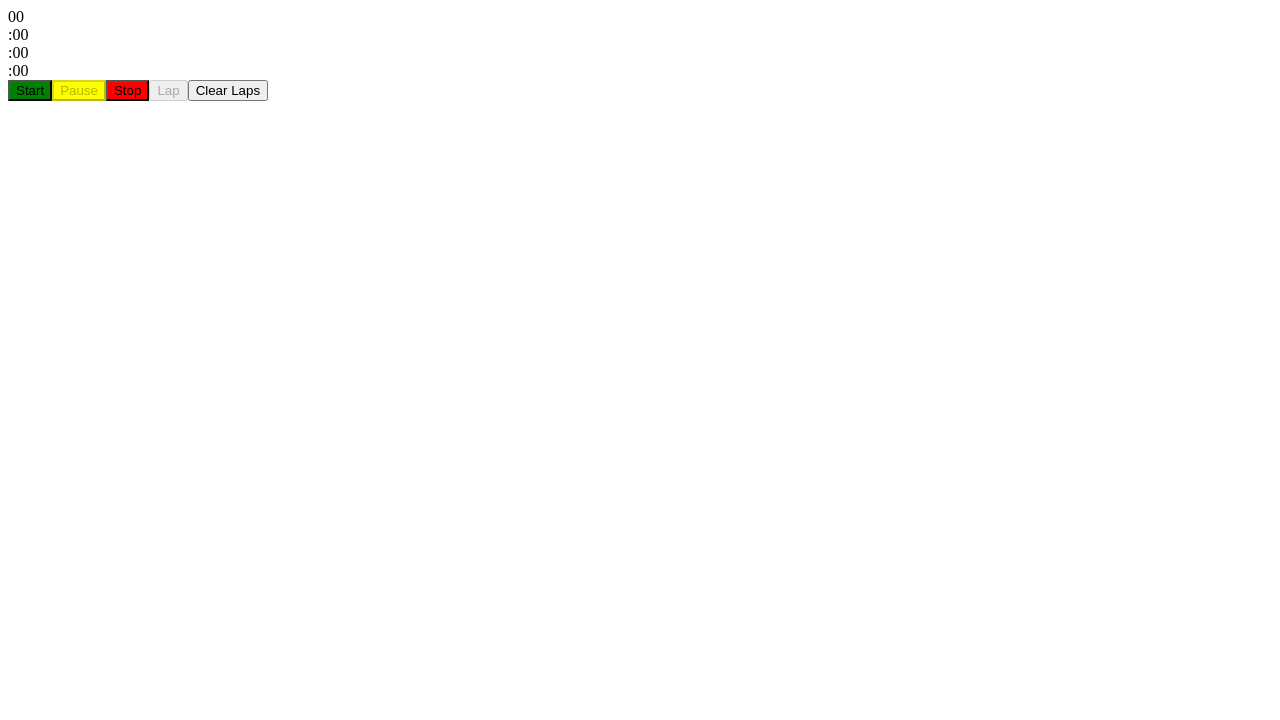
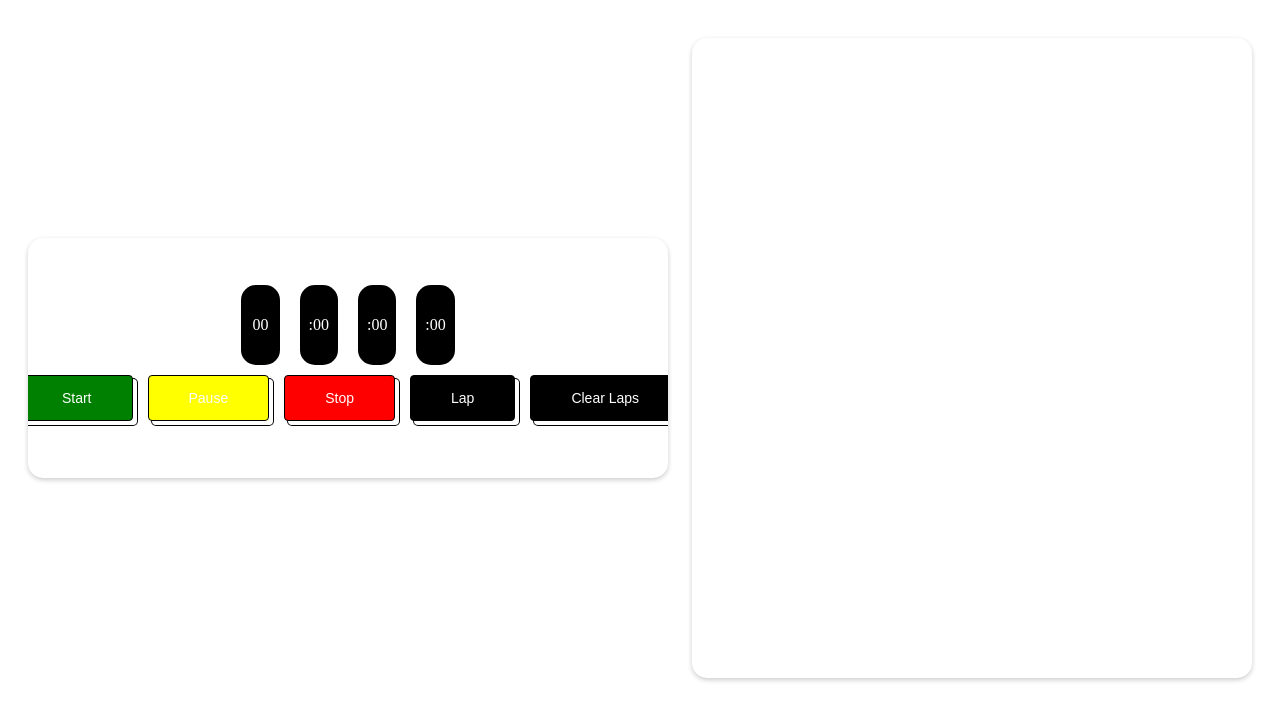
Before and after one commit to Shopify/eng-intern-assessment-react, a React app: page / in a window 1280 px wide. Shown: the top 720 px of the page. Built offline with nearby package versions, Linux system fonts and the light colour scheme.

Commit message:
styling and refactoring functions

```diff
--- a/src/App.tsx
+++ b/src/App.tsx
@@ -5,74 +5,9 @@ import StopWatch from './StopWatch';
 
 export default function App() {
 
-    const [time, setTime] = useState(0);
-    const [isRunning, setIsRunning] = useState(false);
-    const [timeId, setTimeId] = useState(null);
-    const [laps, setLaps] = useState([]);
-
-    const startTimer = () => {
-        setIsRunning(true);
-        const startTime = Date.now() - time;
-        const updateTimer = () => {
-            setTime(Date.now() - startTime);
-            const newtimeId = requestAnimationFrame(updateTimer);
-            setTimeId(newtimeId);
-        };
-        const newtimeId = requestAnimationFrame(updateTimer);
-        setTimeId(newtimeId);
-    };
-
-    const pauseTimer = () => {
-        setIsRunning(false);
-        if (timeId !== null) {
-            cancelAnimationFrame(timeId);
-            setTimeId(null);
-        }
-    };
-
-    const stopTimer = () => {
-        setIsRunning(false);
-        setTime(0);
-        if (timeId !== null) {
-            cancelAnimationFrame(timeId);
-            setTimeId(null);
-        }
-    };
-
-    const recordLap = () => {
-        const newLap = formattedTime.hours + ":" + formattedTime.minutes + ":" + formattedTime.seconds + ":" + formattedTime.milliseconds;
-        setLaps([...laps, newLap]);
-    };
-
-    useEffect(() => {
-        return () => {
-            if (timeId !== null) {
-                cancelAnimationFrame(timeId);
-            }
-        };
-    }, [timeId]);
-
-    const clearLaps = () => {
-        setLaps([]);
-    };
-
-    const formattedTime = {
-        hours: Math.floor(Math.floor(Math.floor(time / 1000) / 60) / 60).toString().padStart(2, '0'),
-        minutes: (Math.floor(Math.floor(time / 1000) / 60) % 60).toString().padStart(2, '0'),
-        seconds: (Math.floor(time / 1000) % 60).toString().padStart(2, '0'),
-        milliseconds: (time % 1000).toString().padStart(3, '0').substring(0, 2)
-    };
     return (
         <div>
-            <StopWatch time={formattedTime} laps={laps} />
-            <StopWatchButton
-                isRunning={isRunning}
-                startTimer={startTimer}
-                pauseTimer={pauseTimer}
-                stopTimer={stopTimer}
-                recordLap={recordLap}
-                clearLaps={clearLaps}
-            />
+            <StopWatch />
         </div>
     )
 }
--- a/src/StopWatch.tsx
+++ b/src/StopWatch.tsx
@@ -1,19 +1,153 @@
 import React from 'react'
+import styled from 'styled-components';
+import { useState, useEffect } from 'react';
+import StopWatchButton from './StopWatchButton';
 
-export default function StopWatch({ time, laps }: any) {
+const TimeContainer = styled.div`
+  display: flex;
+  flex-direction: row;
+  justify-content: center;
+  align-items: center
+`;
+
+const TimeDisplay = styled.div`
+  display: flex;
+  flex-direction: row;
+  justify-content: center;
+  align-items: center;
+  border-radius: 15px;
+  width: 3vw;
+  height: 10vh;
+  position: relative;
+  background: black;
+  color: white;
+  margin: 0px 10px 0px 10px;
+`;
+
+const TimerCard = styled.div`
+  background: white;
+  margin: 10px auto;
+  overflow: hidden;
+  display: flex;
+  flex-direction: column;
+  align-items: center;
+  justify-content: center;
+  box-shadow: 0 2px 5px rgba(0, 0, 0, 0.2);
+  position: relative;
+  border-radius: 15px;
+  width: 80vh;
+  height: 30vh;
+  box-sizing: content-box;
+`;
+
+const LapList = styled.div`
+  background: white;
+  margin: 10px auto;
+  overflow: hidden;
+  display: flex;
+  flex-direction: column;
+  align-items: center;
+  box-shadow: 0 2px 5px rgba(0, 0, 0, 0.2);
+  position: relative;
+  border-radius: 15px;
+  width: 50vh;
+  height: 60vh;
+  box-sizing: content-box;
+  padding: 10vh;
+  overflow-y: auto;
+`;
+
+const ContainerGrid = styled.section`
+  display: grid;
+  grid-template-columns: repeat(2, minmax(0, max-content));
+  gap: 10vh 6vw;
+  justify-content: center;
+  align-items: center;
+  padding: 20px;
+  margin: 0 auto;
+`;
+
+export default function StopWatch() {
+    const [time, setTime] = useState(0);
+    const [isRunning, setIsRunning] = useState(false);
+    const [timeId, setTimeId] = useState(null);
+    const [laps, setLaps] = useState([]);
+
+    const startTimer = () => {
+        setIsRunning(true);
+        const startTime = Date.now() - time;
+        const updateTimer = () => {
+            setTime(Date.now() - startTime);
+            const newtimeId = requestAnimationFrame(updateTimer);
+            setTimeId(newtimeId);
+        };
+        const newtimeId = requestAnimationFrame(updateTimer);
+        setTimeId(newtimeId);
+    };
+
+    const pauseTimer = () => {
+        setIsRunning(false);
+        if (timeId !== null) {
+            cancelAnimationFrame(timeId);
+            setTimeId(null);
+        }
+    };
+
+    const stopTimer = () => {
+        setIsRunning(false);
+        setTime(0);
+        if (timeId !== null) {
+            cancelAnimationFrame(timeId);
+            setTimeId(null);
+        }
+    };
+
+    const recordLap = () => {
+        const newLap = formattedTime.hours + ":" + formattedTime.minutes + ":" + formattedTime.seconds + ":" + formattedTime.milliseconds;
+        setLaps([...laps, newLap]);
+    };
+
+    useEffect(() => {
+        return () => {
+            if (timeId !== null) {
+                cancelAnimationFrame(timeId);
+            }
+        };
+    }, [timeId]);
+
+    const clearLaps = () => {
+        setLaps([]);
+    };
+
+    const formattedTime = {
+        hours: Math.floor(Math.floor(Math.floor(time / 1000) / 60) / 60).toString().padStart(2, '0'),
+        minutes: (Math.floor(Math.floor(time / 1000) / 60) % 60).toString().padStart(2, '0'),
+        seconds: (Math.floor(time / 1000) % 60).toString().padStart(2, '0'),
+        milliseconds: (time % 1000).toString().padStart(3, '0').substring(0, 2)
+    };
     return (
-        <div>
-            <div>
-                <div>{time.hours}</div>
-                <div>:{time.minutes}</div>
-                <div>:{time.seconds}</div>
-                <div>:{time.milliseconds}</div>
-            </div>
-            <div>
+        <ContainerGrid>
+            <TimerCard>
+                <TimeContainer>
+                    <TimeDisplay>{formattedTime.hours}</TimeDisplay>
+                    <TimeDisplay>:{formattedTime.minutes}</TimeDisplay>
+                    <TimeDisplay>:{formattedTime.seconds}</TimeDisplay>
+                    <TimeDisplay>:{formattedTime.milliseconds}</TimeDisplay>
+                </TimeContainer>
+                <StopWatchButton
+                    isRunning={isRunning}
+                    startTimer={startTimer}
+                    pauseTimer={pauseTimer}
+                    stopTimer={stopTimer}
+                    recordLap={recordLap}
+                    clearLaps={clearLaps}
+                />
+            </TimerCard>
+            <LapList>
                 {laps.map((lap: any, index: any) => (
                     <div key={index}>{`Lap ${index + 1}: ${lap}`}</div>
                 ))}
-            </div>
-        </div>
+            </LapList>
+        </ContainerGrid>
     )
 }
--- a/src/StopWatchButton.tsx
+++ b/src/StopWatchButton.tsx
@@ -1,13 +1,52 @@
 import React from 'react'
+import styled from 'styled-components';
+
+const ButtonContainer = styled.div`
+  display: flex;
+  flex-direction: row;
+  justify-content: center;
+  align-items: center;
+`;
+
+const StyledButton = styled.button`
+  appearance: button;
+  background: #000;
+  border: 1px solid #000;
+  border-radius: 4px;
+  box-shadow: #fff 4px 4px 0 0, #000 4px 4px 0 1px;
+  box-sizing: border-box;
+  color: #fff;
+  cursor: pointer;
+  display: inline-block;
+  font-family: 'ITCAvantGardeStd-Bk', Arial, sans-serif;
+  font-size: 14px;
+  font-weight: 400;
+  line-height: 20px;
+  margin: 10px 5px 10px 10px;
+  overflow: visible;
+  padding: 12px 40px;
+  text-align: center;
+  text-transform: none;
+  touch-action: manipulation;
+  user-select: none;
+  -webkit-user-select: none;
+  vertical-align: middle;
+  white-space: nowrap;
+
+  &:not(:disabled):active {
+    box-shadow: #fff 2px 2px 0 0, #000 2px 2px 0 1px;
+    transform: translate(2px, 2px);
+  }
+`;
 
 export default function StopWatchButton({ isRunning, startTimer, pauseTimer, stopTimer, recordLap, clearLaps }: any) {
     return (
-        <div>
-            <button style={{ background: 'green' }} onClick={startTimer} disabled={isRunning}>Start</button>
-            <button style={{ background: 'yellow' }} onClick={pauseTimer} disabled={!isRunning}>Pause</button>
-            <button style={{ background: 'red' }} onClick={stopTimer}>Stop</button>
-            <button onClick={recordLap} disabled={!isRunning}>Lap</button>
-            <button onClick={clearLaps}>Clear Laps</button>
-        </div>
+        <ButtonContainer>
+            <StyledButton style={{ background: 'green' }} onClick={startTimer} disabled={isRunning}>Start</StyledButton>
+            <StyledButton style={{ background: 'yellow' }} onClick={pauseTimer} disabled={!isRunning}>Pause</StyledButton>
+            <StyledButton style={{ background: 'red' }} onClick={stopTimer}>Stop</StyledButton>
+            <StyledButton onClick={recordLap} disabled={!isRunning}>Lap</StyledButton>
+            <StyledButton onClick={clearLaps}>Clear Laps</StyledButton>
+        </ButtonContainer>
     );
 };
```
